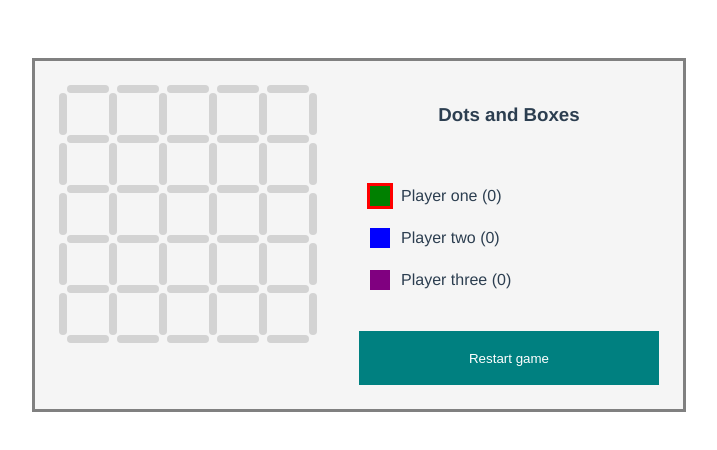
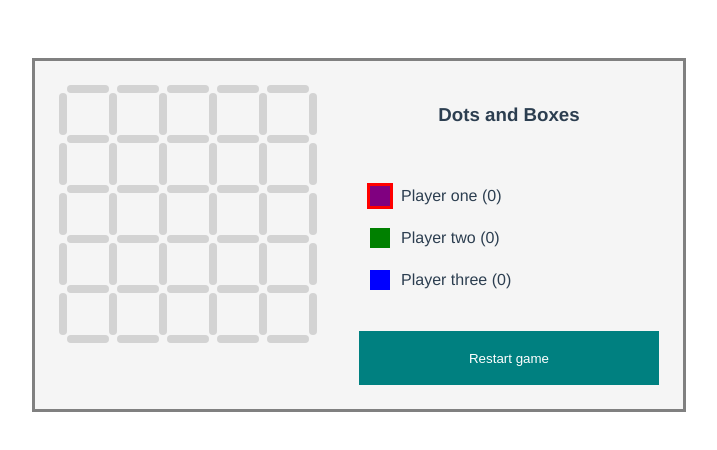
Before and after one commit to mrlukasbos/dots-and-boxes, a Vue app: page / in a window 1280 px wide. Shown: the top 450 px of the page, without its empty margins (281-998 px from the left). Built offline with nearby package versions, Linux system fonts and the light colour scheme.

Commit message:
use player class

```diff
--- a/src/App.vue
+++ b/src/App.vue
@@ -16,7 +16,7 @@
         <div class="players">
           <div v-for="player in players" :key="player.name" class="player">
             <div class="player-indicator" :class="{'current': (player == currentPlayer)}" :style="playerStyle(player)"/>
-            {{player.name}} ({{getAmountOfSquares(player)}})
+            {{player.name}} ({{player.score}})
           </div>
         </div>
 
@@ -35,11 +35,27 @@
 </template>
 
 <script>
+import Player from './player';
 
 // global constants
 const TILE_WIDTH = 50; // px
 const TILE_HEIGHT = 50; // px
 const BORDER_WIDTH = 8; // px
+
+// class Coord {
+//   constructor(x,y) {
+//     this.x = x;
+//     this.y = y;
+//   }
+// }
+
+// class Edge {
+//   constructor(coord, vertical, squares) {
+//     this.coord = coord;
+//     this.vertical = vertical;
+//     this.squares = squares;
+//   }
+// }
 
 export default {
   name: 'App',
@@ -51,17 +67,7 @@ export default {
       edges: [],
       winner: null,
       draw: false,
-      players: [{
-        name: "Player one",
-        color: "green"
-      }, {
-        name: "Player two",
-        color: "blue"
-      },
-      {
-        name: "Player three",
-        color: "purple"
-      }],
+      players: [new Player("Player one", "purple"), new Player("Player two", "green"), new Player("Player three", "blue")],
       currentPlayerIndex: 0,
     }
   },
@@ -88,6 +94,7 @@ export default {
       let didFillSquare = false;
       edge.squares.forEach(square => {
         if (this.isFull(square)) {
+          this.currentPlayer.incrementScore();
           square.player = this.currentPlayer;
           didFillSquare = true;
         }
@@ -142,12 +149,6 @@ export default {
       return this.squares.flat();
     },
 
-    getAmountOfSquares(player) {
-        return this.getAllSquares().filter(square => {
-          return square.player === player;
-        }).length
-    },
-
     checkForWinner() {
       if (this.getAllSquares().every(square => {
           return square.player != null;
@@ -155,10 +156,10 @@ export default {
 
       // non-descructive sort
       let playersSortedByScore = this.players.slice().sort((p1, p2) => {
-        return this.getAmountOfSquares(p1) < this.getAmountOfSquares(p2)
+        return p1.score < p2.score
       })
 
-      if (this.getAmountOfSquares(playersSortedByScore[0]) === this.getAmountOfSquares(playersSortedByScore[1])) {
+      if (playersSortedByScore[0].score === playersSortedByScore[1].score) {
         this.winner = null;
         this.draw = true;
       } else {
--- /dev/null
+++ b/src/player.js
@@ -0,0 +1,24 @@
+class Player {
+    constructor(name, color) {
+      this._name = name;
+      this._color = color;
+      this._score = 0;
+    }
+
+    incrementScore() {
+      this._score++;
+    }
+
+    get score() {
+      return this._score;
+    }
+
+    get color() {
+      return this._color;
+    }
+
+    get name() {
+      return this._name;
+    }
+  }
+export default Player
```
